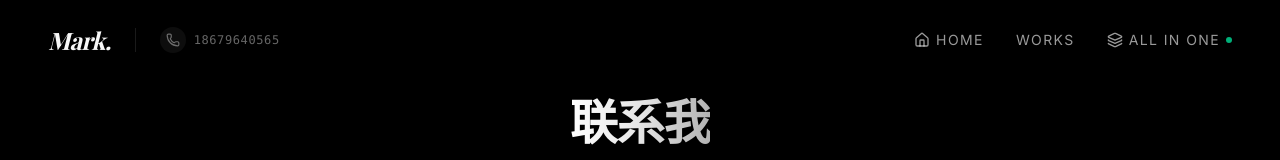
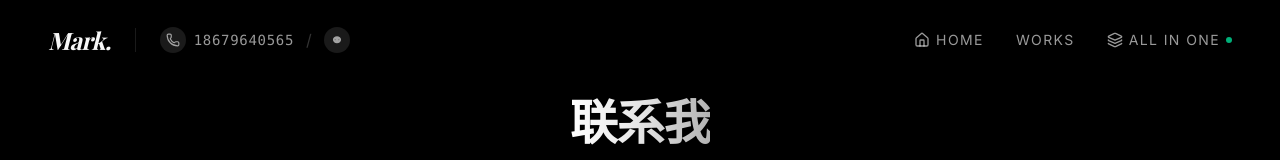
Before and after one commit to huangzirong566/markie-homepage, a React (Vite) app: page /#/contact in a window 1280 px wide. Shown: the top 160 px of the page. Built offline with nearby package versions, Linux system fonts and the light colour scheme; a web font is replaced by a local one.

Commit message:
Final polish: Navbar contact style & Hero scroll guide

```diff
--- a/src/components/Navbar.tsx
+++ b/src/components/Navbar.tsx
@@ -30,11 +30,21 @@ export default function Navbar() {
 
          <div className="h-6 w-px bg-white/10 hidden md:block" />
 
-         <a href="#/contact" className="hidden md:flex items-center gap-2 text-white/40 hover:text-white transition-colors group">
-           <div className="p-1.5 rounded-full bg-white/5 group-hover:bg-white/10 transition-colors">
-             <Phone className="w-3.5 h-3.5" />
+         <a href="#/contact" className="hidden md:flex items-center gap-3 text-white/60 hover:text-white transition-colors group">
+           <div className="flex items-center gap-2">
+             <div className="p-1.5 rounded-full bg-white/10 group-hover:bg-white/20 transition-colors">
+               <Phone className="w-3.5 h-3.5" />
+             </div>
+             <span className="text-sm font-mono tracking-wider font-medium">18679640565</span>
            </div>
-           <span className="text-xs font-mono tracking-wider">18679640565</span>
+
+           <span className="text-white/20">/</span>
+
+           <div className="p-1.5 rounded-full bg-white/10 group-hover:bg-white/20 transition-colors">
+             <svg className="w-3.5 h-3.5 fill-current" viewBox="0 0 24 24">
+               <path d="M8.766 12.338c.366 0 .687-.29.687-.677 0-.387-.321-.677-.687-.677-.367 0-.687.29-.687.677 0 .387.32.677.687.677zm6.468 0c.367 0 .688-.29.688-.677 0-.387-.321-.677-.688-.677-.366 0-.687.29-.687.677 0 .387.321.677.687.677zm-3.234 5.25c-3.784 0-6.977-2.613-6.977-5.903 0-3.387 3.193-6 6.977-6 3.784 0 6.977 2.613 6.977 6 0 3.29-3.193 5.903-6.977 5.903z"/>
+             </svg>
+           </div>
          </a>
        </div>
 
```
